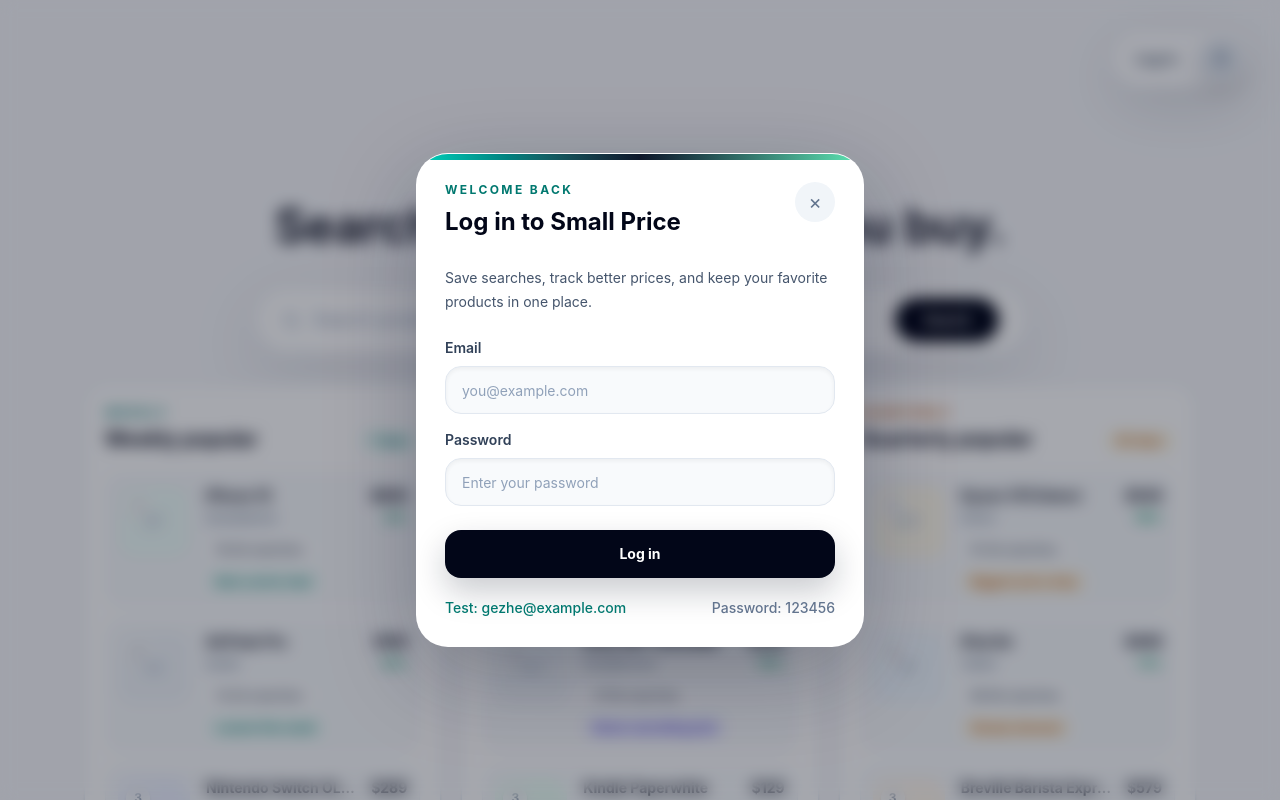
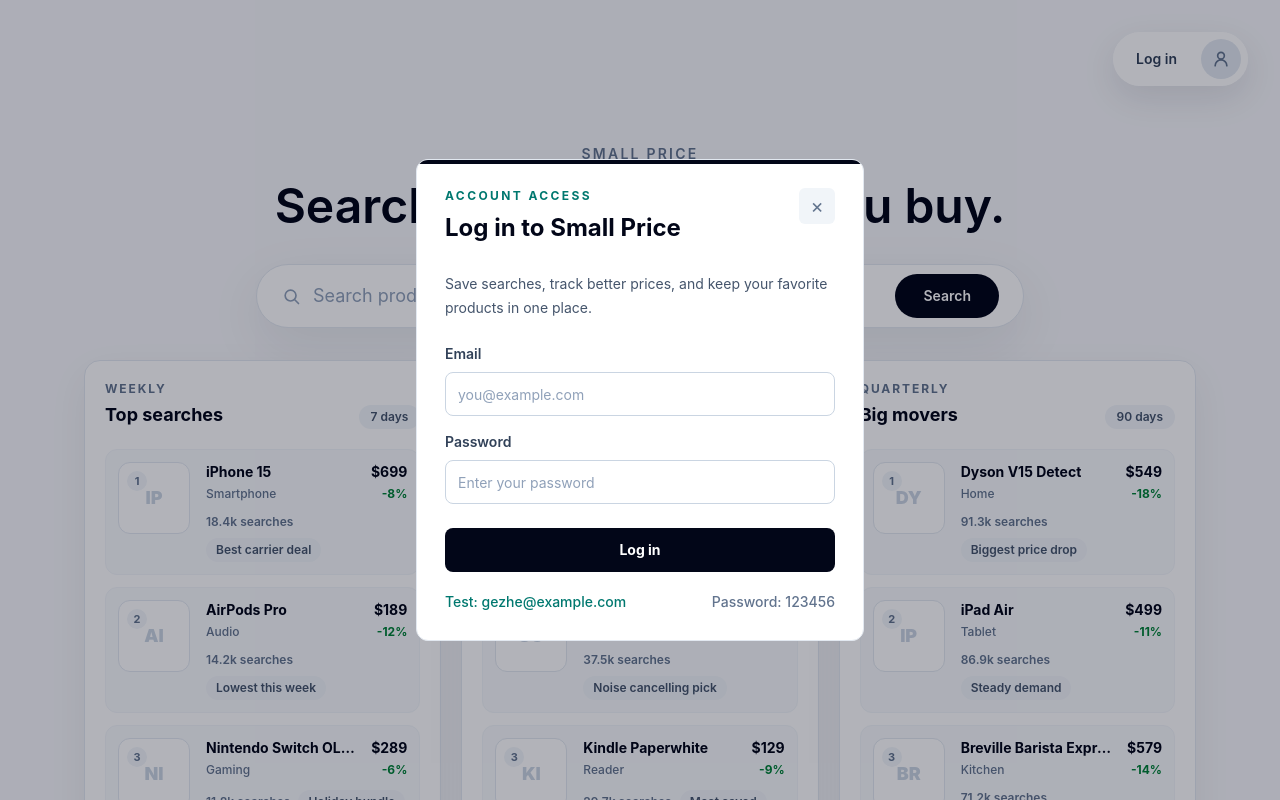
Before and after one commit to Mikalasa/small-price-web, a React (Vite) app in the folder small-price-web-react/: page / in a window 1280 px wide. Both pictures are taken after a click on the button "Log in". Shown: the top 800 px of the page. Built offline with nearby package versions, Linux system fonts and the light colour scheme.

Commit message:
change theme

```diff
--- a/small-price-web-react/src/components/LoginModal.jsx
+++ b/small-price-web-react/src/components/LoginModal.jsx
@@ -11,7 +11,7 @@ function LoginModal({ isOpen, auth, onClose }) {
   const isLoggedIn = Boolean(user)
 
   return (
-    <div className="fixed inset-0 z-50 flex items-center justify-center bg-slate-950/35 px-4 py-8 backdrop-blur-sm">
+    <div className="fixed inset-0 z-50 flex items-center justify-center bg-slate-950/30 px-4 py-8">
       <button
         className="absolute inset-0 cursor-default"
         type="button"
@@ -20,18 +20,18 @@ function LoginModal({ isOpen, auth, onClose }) {
       />
 
       <section
-        className="relative w-full max-w-md overflow-hidden rounded-[2rem] border border-white/70 bg-white shadow-[0_28px_90px_rgba(15,23,42,0.28)]"
+        className="relative w-full max-w-md overflow-hidden rounded-xl border border-slate-200 bg-white"
         role="dialog"
         aria-modal="true"
         aria-labelledby="login-modal-title"
       >
-        <div className="absolute inset-x-0 top-0 h-1.5 bg-gradient-to-r from-teal-400 via-slate-900 to-emerald-300" />
+        <div className="absolute inset-x-0 top-0 h-1 bg-slate-950" />
 
         <div className="p-6 sm:p-7">
           <div className="mb-7 flex items-start justify-between gap-4">
             <div>
               <p className="text-xs font-bold uppercase tracking-[0.2em] text-teal-700">
-                {isLoggedIn ? "Profile" : "Welcome back"}
+                {isLoggedIn ? "Profile" : "Account access"}
               </p>
               <h2
                 className="mt-2 text-2xl font-bold tracking-normal text-slate-950"
@@ -42,7 +42,7 @@ function LoginModal({ isOpen, auth, onClose }) {
             </div>
 
             <button
-              className="flex h-10 w-10 shrink-0 items-center justify-center rounded-full bg-slate-100 text-xl leading-none text-slate-500 transition hover:bg-slate-200 hover:text-slate-900 focus-visible:outline-2 focus-visible:outline-offset-2 focus-visible:outline-teal-600"
+              className="flex h-9 w-9 shrink-0 items-center justify-center rounded-md bg-slate-100 text-xl leading-none text-slate-500 transition hover:bg-slate-200 hover:text-slate-900 focus-visible:outline-2 focus-visible:outline-offset-2 focus-visible:outline-slate-600"
               type="button"
               aria-label="Close login modal"
               onClick={onClose}
@@ -113,7 +113,7 @@ function LoggedOutContent({ onLogin }) {
             Email
           </label>
           <input
-            className="h-12 w-full rounded-2xl border border-slate-200 bg-slate-50 px-4 text-sm text-slate-950 shadow-inner outline-none transition placeholder:text-slate-400 focus:border-teal-400 focus:bg-white focus:ring-4 focus:ring-teal-100"
+            className="h-11 w-full rounded-lg border border-slate-300 bg-white px-3 text-sm text-slate-950 outline-none transition placeholder:text-slate-400 focus:border-slate-600"
             id="email"
             name="email"
             placeholder="you@example.com"
@@ -128,7 +128,7 @@ function LoggedOutContent({ onLogin }) {
             Password
           </label>
           <input
-            className="h-12 w-full rounded-2xl border border-slate-200 bg-slate-50 px-4 text-sm text-slate-950 shadow-inner outline-none transition placeholder:text-slate-400 focus:border-teal-400 focus:bg-white focus:ring-4 focus:ring-teal-100"
+            className="h-11 w-full rounded-lg border border-slate-300 bg-white px-3 text-sm text-slate-950 outline-none transition placeholder:text-slate-400 focus:border-slate-600"
             id="password"
             name="password"
             placeholder="Enter your password"
@@ -139,13 +139,13 @@ function LoggedOutContent({ onLogin }) {
         </div>
 
         {error ? (
-          <p className="rounded-2xl bg-red-50 px-4 py-3 text-sm font-medium text-red-600">
+          <p className="rounded-lg border border-red-200 bg-red-50 px-3 py-2 text-sm font-medium text-red-600">
             {error}
           </p>
         ) : null}
 
         <button
-          className="mt-2 h-12 w-full rounded-2xl bg-slate-950 text-sm font-bold text-white shadow-[0_14px_32px_rgba(15,23,42,0.22)] transition hover:bg-teal-700 focus-visible:outline-2 focus-visible:outline-offset-2 focus-visible:outline-teal-600"
+          className="mt-2 h-11 w-full rounded-lg bg-slate-950 text-sm font-bold text-white transition hover:bg-slate-800 focus-visible:outline-2 focus-visible:outline-offset-2 focus-visible:outline-slate-600"
           type="submit"
         >
           Log in
@@ -167,8 +167,8 @@ function LoggedOutContent({ onLogin }) {
 function LoggedInContent({ user, onLogout }) {
   return (
     <div>
-      <div className="mb-6 flex items-center gap-4 rounded-3xl border border-slate-100 bg-slate-50 p-4 shadow-inner">
-        <div className="flex h-14 w-14 items-center justify-center rounded-full bg-slate-950 text-base font-bold text-white shadow-[0_12px_30px_rgba(15,23,42,0.24)]">
+      <div className="mb-6 flex items-center gap-4 rounded-lg border border-slate-200 bg-slate-50 p-4">
+        <div className="flex h-12 w-12 items-center justify-center rounded-md bg-slate-950 text-base font-bold text-white">
           {getInitials(user.name)}
         </div>
         <div>
@@ -178,22 +178,22 @@ function LoggedInContent({ user, onLogout }) {
       </div>
 
       <div className="space-y-2">
-        <button className="flex w-full items-center justify-between rounded-2xl border border-transparent px-4 py-3 text-left text-sm font-semibold text-slate-700 transition hover:border-slate-200 hover:bg-slate-50" type="button">
+        <button className="flex w-full items-center justify-between rounded-lg border border-transparent px-3 py-2.5 text-left text-sm font-semibold text-slate-700 transition hover:border-slate-200 hover:bg-slate-50" type="button">
           Saved searches
           <span className="text-slate-400">12</span>
         </button>
-        <button className="flex w-full items-center justify-between rounded-2xl border border-transparent px-4 py-3 text-left text-sm font-semibold text-slate-700 transition hover:border-slate-200 hover:bg-slate-50" type="button">
+        <button className="flex w-full items-center justify-between rounded-lg border border-transparent px-3 py-2.5 text-left text-sm font-semibold text-slate-700 transition hover:border-slate-200 hover:bg-slate-50" type="button">
           Price alerts
           <span className="text-slate-400">5</span>
         </button>
-        <button className="flex w-full items-center justify-between rounded-2xl border border-transparent px-4 py-3 text-left text-sm font-semibold text-slate-700 transition hover:border-slate-200 hover:bg-slate-50" type="button">
+        <button className="flex w-full items-center justify-between rounded-lg border border-transparent px-3 py-2.5 text-left text-sm font-semibold text-slate-700 transition hover:border-slate-200 hover:bg-slate-50" type="button">
           Account settings
           <span className="text-slate-400">→</span>
         </button>
       </div>
 
       <button
-        className="mt-6 h-12 w-full rounded-2xl border border-slate-200 text-sm font-semibold text-slate-700 transition hover:border-red-200 hover:bg-red-50 hover:text-red-600 focus-visible:outline-2 focus-visible:outline-offset-2 focus-visible:outline-red-400"
+        className="mt-6 h-11 w-full rounded-lg border border-slate-300 text-sm font-semibold text-slate-700 transition hover:border-red-200 hover:bg-red-50 hover:text-red-600 focus-visible:outline-2 focus-visible:outline-offset-2 focus-visible:outline-red-400"
         type="button"
         onClick={onLogout}
       >
--- a/small-price-web-react/src/components/LoginProfile.jsx
+++ b/small-price-web-react/src/components/LoginProfile.jsx
@@ -11,9 +11,9 @@ function LoginProfile() {
 
   return (
     <>
-      <div className="flex items-center gap-2 rounded-full border border-white/70 bg-white/85 p-1.5 shadow-[0_18px_60px_rgba(15,23,42,0.12)] backdrop-blur-xl">
+      <div className="flex items-center gap-2 rounded-full border border-white/70 bg-white/90 p-1.5 shadow-[0_12px_35px_rgba(15,23,42,0.1)] backdrop-blur-md">
         <button
-          className="rounded-full px-4 py-2 text-sm font-semibold text-slate-700 transition hover:bg-slate-100 hover:text-slate-950 focus-visible:outline-2 focus-visible:outline-offset-2 focus-visible:outline-teal-600"
+          className="rounded-full px-4 py-2 text-sm font-semibold text-slate-700 transition hover:bg-slate-100 hover:text-slate-950 focus-visible:outline-2 focus-visible:outline-offset-2 focus-visible:outline-slate-600"
           type="button"
           onClick={() => setIsOpen(true)}
         >
@@ -21,9 +21,9 @@ function LoginProfile() {
         </button>
 
         <button
-          className={`flex h-10 w-10 items-center justify-center rounded-full text-sm font-bold shadow-[0_10px_24px_rgba(15,23,42,0.18)] transition hover:scale-105 focus-visible:outline-2 focus-visible:outline-offset-2 focus-visible:outline-teal-600 ${
+          className={`flex h-10 w-10 items-center justify-center rounded-full text-sm font-bold transition focus-visible:outline-2 focus-visible:outline-offset-2 focus-visible:outline-slate-600 ${
             isLoggedIn
-              ? "bg-slate-950 text-white hover:bg-teal-700"
+              ? "bg-slate-950 text-white hover:bg-slate-800"
               : "bg-slate-200 text-slate-500 hover:bg-slate-300 hover:text-slate-700"
           }`}
           type="button"
--- a/small-price-web-react/src/components/MonthlyPopularProducts.jsx
+++ b/small-price-web-react/src/components/MonthlyPopularProducts.jsx
@@ -2,15 +2,15 @@ import { monthlyPopularProducts } from "../data/products.js"
 
 function MonthlyPopularProducts() {
   return (
-    <section className="rounded-3xl border border-slate-200 bg-white p-5 shadow-sm">
+    <section className="rounded-2xl border border-slate-200 bg-white p-5 shadow-[0_14px_40px_rgba(15,23,42,0.06)]">
       <div className="mb-5 flex items-end justify-between gap-4">
         <div>
-          <p className="text-xs font-bold uppercase tracking-[0.18em] text-indigo-700">
+          <p className="text-xs font-bold uppercase tracking-[0.16em] text-slate-500">
             Monthly
           </p>
-          <h2 className="mt-1 text-xl font-bold text-slate-950">Monthly popular</h2>
+          <h2 className="mt-1 text-lg font-bold text-slate-950">Most watched</h2>
         </div>
-        <span className="rounded-full bg-indigo-50 px-3 py-1 text-xs font-semibold text-indigo-700">
+        <span className="rounded-full bg-slate-100 px-3 py-1 text-xs font-semibold text-slate-600">
           30 days
         </span>
       </div>
@@ -18,15 +18,15 @@ function MonthlyPopularProducts() {
       <ol className="space-y-3">
         {monthlyPopularProducts.map((product, index) => (
           <li
-            className="grid grid-cols-[4.5rem_1fr] gap-4 rounded-2xl border border-slate-100 bg-slate-50 p-3 transition hover:border-indigo-200 hover:bg-white hover:shadow-sm"
+            className="grid grid-cols-[4.5rem_1fr] gap-4 rounded-xl border border-slate-100 bg-slate-50 p-3 transition hover:border-slate-200 hover:bg-white"
             key={product.id}
           >
             <div
-              className={`relative flex aspect-square items-center justify-center overflow-hidden rounded-2xl ${product.imageTone}`}
+              className="relative flex aspect-square items-center justify-center overflow-hidden rounded-xl border border-slate-200 bg-white"
               aria-label={product.imageAlt}
               role="img"
             >
-              <span className="absolute left-2 top-2 flex h-6 w-6 items-center justify-center rounded-full bg-white/90 text-xs font-bold text-slate-500 shadow-sm">
+              <span className="absolute left-2 top-2 flex h-5 w-5 items-center justify-center rounded-full bg-slate-100 text-[11px] font-bold text-slate-500">
                 {index + 1}
               </span>
               <span className="text-lg font-black text-slate-300">
@@ -41,14 +41,14 @@ function MonthlyPopularProducts() {
                 </div>
                 <div className="text-right">
                   <p className="text-sm font-bold text-slate-950">{product.price}</p>
-                  <p className="mt-1 text-xs font-bold text-emerald-600">{product.change}</p>
+                  <p className="mt-1 text-xs font-bold text-green-700">{product.change}</p>
                 </div>
               </div>
               <div className="mt-3 flex flex-wrap items-center gap-2 text-xs">
-                <span className="rounded-full bg-white px-2.5 py-1 font-semibold text-slate-600">
+                <span className="font-semibold text-slate-500">
                   {product.heat}
                 </span>
-                <span className="rounded-full bg-indigo-50 px-2.5 py-1 font-semibold text-indigo-700">
+                <span className="rounded-full bg-slate-100 px-2.5 py-1 font-semibold text-slate-600">
                   {product.note}
                 </span>
               </div>
--- a/small-price-web-react/src/components/QuarterlyPopularProducts.jsx
+++ b/small-price-web-react/src/components/QuarterlyPopularProducts.jsx
@@ -2,15 +2,15 @@ import { quarterlyPopularProducts } from "../data/products.js"
 
 function QuarterlyPopularProducts() {
   return (
-    <section className="rounded-3xl border border-slate-200 bg-white p-5 shadow-sm">
+    <section className="rounded-2xl border border-slate-200 bg-white p-5 shadow-[0_14px_40px_rgba(15,23,42,0.06)]">
       <div className="mb-5 flex items-end justify-between gap-4">
         <div>
-          <p className="text-xs font-bold uppercase tracking-[0.18em] text-amber-700">
+          <p className="text-xs font-bold uppercase tracking-[0.16em] text-slate-500">
             Quarterly
           </p>
-          <h2 className="mt-1 text-xl font-bold text-slate-950">Quarterly popular</h2>
+          <h2 className="mt-1 text-lg font-bold text-slate-950">Big movers</h2>
         </div>
-        <span className="rounded-full bg-amber-50 px-3 py-1 text-xs font-semibold text-amber-700">
+        <span className="rounded-full bg-slate-100 px-3 py-1 text-xs font-semibold text-slate-600">
           90 days
         </span>
       </div>
@@ -18,15 +18,15 @@ function QuarterlyPopularProducts() {
       <ol className="space-y-3">
         {quarterlyPopularProducts.map((product, index) => (
           <li
-            className="grid grid-cols-[4.5rem_1fr] gap-4 rounded-2xl border border-slate-100 bg-slate-50 p-3 transition hover:border-amber-200 hover:bg-white hover:shadow-sm"
+            className="grid grid-cols-[4.5rem_1fr] gap-4 rounded-xl border border-slate-100 bg-slate-50 p-3 transition hover:border-slate-200 hover:bg-white"
             key={product.id}
           >
             <div
-              className={`relative flex aspect-square items-center justify-center overflow-hidden rounded-2xl ${product.imageTone}`}
+              className="relative flex aspect-square items-center justify-center overflow-hidden rounded-xl border border-slate-200 bg-white"
               aria-label={product.imageAlt}
               role="img"
             >
-              <span className="absolute left-2 top-2 flex h-6 w-6 items-center justify-center rounded-full bg-white/90 text-xs font-bold text-slate-500 shadow-sm">
+              <span className="absolute left-2 top-2 flex h-5 w-5 items-center justify-center rounded-full bg-slate-100 text-[11px] font-bold text-slate-500">
                 {index + 1}
               </span>
               <span className="text-lg font-black text-slate-300">
@@ -41,14 +41,14 @@ function QuarterlyPopularProducts() {
                 </div>
                 <div className="text-right">
                   <p className="text-sm font-bold text-slate-950">{product.price}</p>
-                  <p className="mt-1 text-xs font-bold text-emerald-600">{product.change}</p>
+                  <p className="mt-1 text-xs font-bold text-green-700">{product.change}</p>
                 </div>
               </div>
               <div className="mt-3 flex flex-wrap items-center gap-2 text-xs">
-                <span className="rounded-full bg-white px-2.5 py-1 font-semibold text-slate-600">
+                <span className="font-semibold text-slate-500">
                   {product.heat}
                 </span>
-                <span className="rounded-full bg-amber-50 px-2.5 py-1 font-semibold text-amber-700">
+                <span className="rounded-full bg-slate-100 px-2.5 py-1 font-semibold text-slate-600">
                   {product.note}
                 </span>
               </div>
--- a/small-price-web-react/src/components/SearchBar.jsx
+++ b/small-price-web-react/src/components/SearchBar.jsx
@@ -1,9 +1,9 @@
 function SearchBar(){
     return (
         <main className="bg-[#f7f8fb] text-slate-950">
-            <section className="mx-auto flex w-full max-w-6xl flex-col items-center px-5 pb-8 pt-36 sm:pt-40">
-                <div className="mb-8 text-center">
-                    <p className="mb-4 text-sm font-medium uppercase tracking-[0.18em] text-teal-700">
+            <section className="mx-auto flex w-full max-w-6xl flex-col items-center px-5 pb-8 pt-32 sm:pt-36">
+                <div className="mb-7 text-center">
+                    <p className="mb-3 text-sm font-semibold uppercase tracking-[0.16em] text-slate-500">
                         Small Price
                     </p>
                     <h1 className="mx-auto max-w-3xl text-4xl font-semibold leading-tight tracking-normal text-slate-950 sm:text-5xl">
@@ -12,7 +12,7 @@ function SearchBar(){
                 </div>
 
                 <form className="w-full max-w-3xl" action="#" role="search">
-                    <div className="flex min-h-16 items-center gap-3 rounded-full border border-slate-200 bg-white px-4 shadow-[0_24px_80px_rgba(15,23,42,0.12)] ring-1 ring-white transition focus-within:border-teal-400 focus-within:ring-4 focus-within:ring-teal-100 sm:px-6">
+                    <div className="flex min-h-16 items-center gap-3 rounded-full border border-slate-200 bg-white px-4 shadow-[0_18px_55px_rgba(15,23,42,0.08)] transition focus-within:border-slate-400 sm:px-6">
                         <svg
                             className="h-5 w-5 shrink-0 text-slate-400"
                             viewBox="0 0 24 24"
@@ -37,7 +37,7 @@ function SearchBar(){
                             placeholder="Search products, brands, or model names"
                         />
                         <button
-                            className="shrink-0 rounded-full bg-slate-950 px-5 py-3 text-sm font-semibold text-white transition hover:bg-teal-700 focus-visible:outline-2 focus-visible:outline-offset-2 focus-visible:outline-teal-600 sm:px-7"
+                            className="shrink-0 rounded-full bg-slate-950 px-5 py-3 text-sm font-semibold text-white transition hover:bg-slate-800 focus-visible:outline-2 focus-visible:outline-offset-2 focus-visible:outline-slate-600 sm:px-7"
                             type="submit"
                         >
                             Search
--- a/small-price-web-react/src/components/WeeklyPopularProducts.jsx
+++ b/small-price-web-react/src/components/WeeklyPopularProducts.jsx
@@ -2,15 +2,15 @@ import { weeklyPopularProducts } from "../data/products.js"
 
 function WeeklyPopularProducts() {
   return (
-    <section className="rounded-3xl border border-slate-200 bg-white p-5 shadow-sm">
+    <section className="rounded-2xl border border-slate-200 bg-white p-5 shadow-[0_14px_40px_rgba(15,23,42,0.06)]">
       <div className="mb-5 flex items-end justify-between gap-4">
         <div>
-          <p className="text-xs font-bold uppercase tracking-[0.18em] text-teal-700">
+          <p className="text-xs font-bold uppercase tracking-[0.16em] text-slate-500">
             Weekly
           </p>
-          <h2 className="mt-1 text-xl font-bold text-slate-950">Weekly popular</h2>
+          <h2 className="mt-1 text-lg font-bold text-slate-950">Top searches</h2>
         </div>
-        <span className="rounded-full bg-teal-50 px-3 py-1 text-xs font-semibold text-teal-700">
+        <span className="rounded-full bg-slate-100 px-3 py-1 text-xs font-semibold text-slate-600">
           7 days
         </span>
       </div>
@@ -18,15 +18,15 @@ function WeeklyPopularProducts() {
       <ol className="space-y-3">
         {weeklyPopularProducts.map((product, index) => (
           <li
-            className="grid grid-cols-[4.5rem_1fr] gap-4 rounded-2xl border border-slate-100 bg-slate-50 p-3 transition hover:border-teal-200 hover:bg-white hover:shadow-sm"
+            className="grid grid-cols-[4.5rem_1fr] gap-4 rounded-xl border border-slate-100 bg-slate-50 p-3 transition hover:border-slate-200 hover:bg-white"
             key={product.id}
           >
             <div
-              className={`relative flex aspect-square items-center justify-center overflow-hidden rounded-2xl ${product.imageTone}`}
+              className="relative flex aspect-square items-center justify-center overflow-hidden rounded-xl border border-slate-200 bg-white"
               aria-label={product.imageAlt}
               role="img"
             >
-              <span className="absolute left-2 top-2 flex h-6 w-6 items-center justify-center rounded-full bg-white/90 text-xs font-bold text-slate-500 shadow-sm">
+              <span className="absolute left-2 top-2 flex h-5 w-5 items-center justify-center rounded-full bg-slate-100 text-[11px] font-bold text-slate-500">
                 {index + 1}
               </span>
               <span className="text-lg font-black text-slate-300">
@@ -41,14 +41,14 @@ function WeeklyPopularProducts() {
                 </div>
                 <div className="text-right">
                   <p className="text-sm font-bold text-slate-950">{product.price}</p>
-                  <p className="mt-1 text-xs font-bold text-emerald-600">{product.change}</p>
+                  <p className="mt-1 text-xs font-bold text-green-700">{product.change}</p>
                 </div>
               </div>
               <div className="mt-3 flex flex-wrap items-center gap-2 text-xs">
-                <span className="rounded-full bg-white px-2.5 py-1 font-semibold text-slate-600">
+                <span className="font-semibold text-slate-500">
                   {product.heat}
                 </span>
-                <span className="rounded-full bg-teal-50 px-2.5 py-1 font-semibold text-teal-700">
+                <span className="rounded-full bg-slate-100 px-2.5 py-1 font-semibold text-slate-600">
                   {product.note}
                 </span>
               </div>
--- a/small-price-web-react/src/pages/Home.jsx
+++ b/small-price-web-react/src/pages/Home.jsx
@@ -6,7 +6,7 @@ import WeeklyPopularProducts from "../components/WeeklyPopularProducts.jsx";
 
 function Home() {
     return(
-        <div className="relative min-h-screen bg-[#f7f8fb]">
+        <div className="relative min-h-screen bg-[#f7f8fb] text-slate-950">
             <div className="absolute right-5 top-5 z-10 sm:right-8 sm:top-8">
                 <LoginProfile />
             </div>
```
